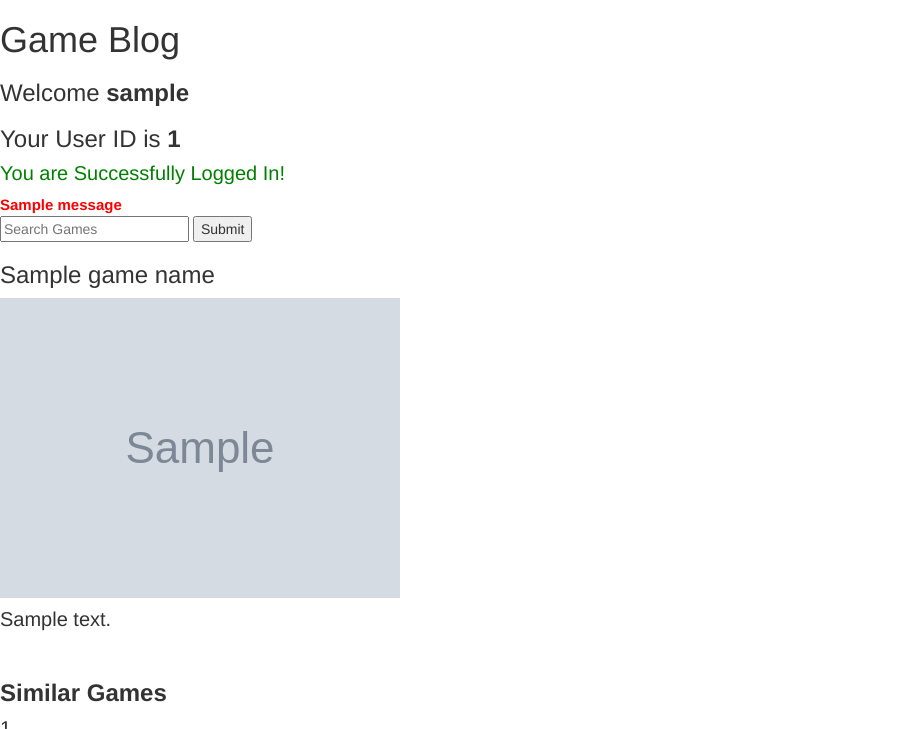
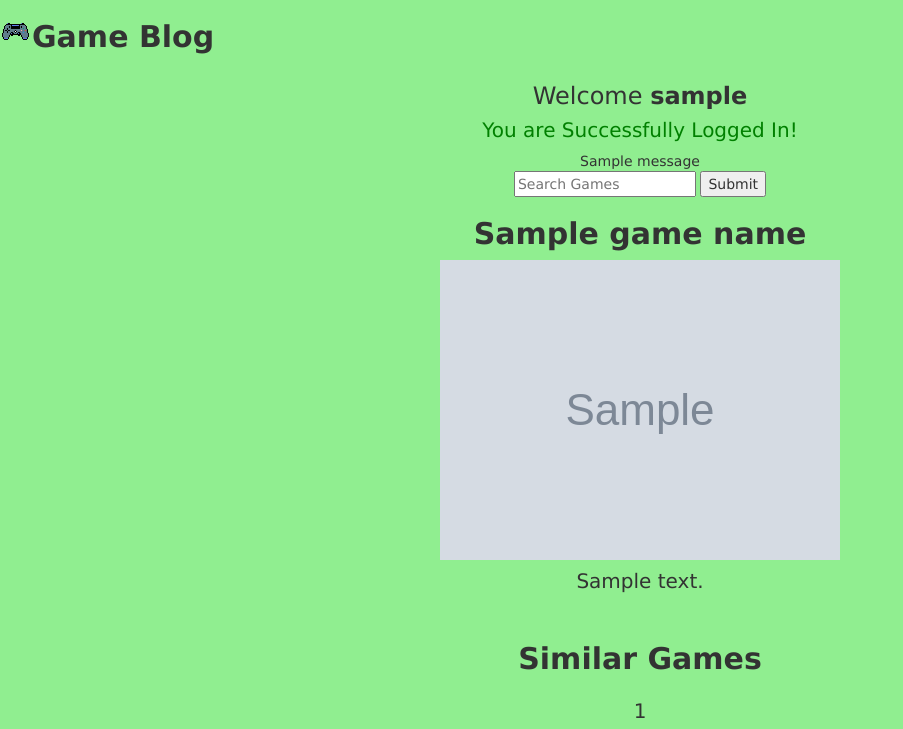
Before and after one commit to bachoij316/Group-3-Section-006--Game-Blog--Sprint2, a Flask app: template templates/main.html in a window 1280 px wide. Shown: the top 729 px of the page, without its empty margins (0-903 px from the left). Run offline with Flask 2, Linux system fonts and the light colour scheme; the template is opened without the code that fills it: most values are stand-ins (such as "Sample title", 1, 10 or a date in 2020); grey boxes marked "Sample" are stand-in pictures; one stand-in notice (Sample message) is shown; some libraries are stand-ins or nearby versions.

Commit message:
design overhaul, display bugs, site logo, flash messages

```diff
--- a/app.py
+++ b/app.py
@@ -132,7 +132,7 @@ def login():
         user_form = flask.request.form
 
         if user_form["userName"] is None:
-            flask.flash("Can't Find User Info, Please Check Again")
+            flask.flash("Invalid User Information. Try Again!")
             return flask.render_template("login.html")
 
         elif Users.query.filter_by(username=user_form["userName"]).first():
@@ -150,11 +150,11 @@ def login():
 
                 return flask.render_template("main.html", username=user.username)
             else:
-                flask.flash("Can't Find User Info, Please Check Again")
+                flask.flash("Invalid User Information. Try Again!")
                 return flask.render_template("login.html")
 
         else:
-            flask.flash("Can't Find User Info, Please Check Again")
+            flask.flash("Invalid User Information. Try Again!")
             return flask.render_template("login.html")
     else:
         return flask.render_template("login.html")
--- a/static/style.css
+++ b/static/style.css
@@ -1,3 +1,13 @@
+body {
+    text-align: center;
+    background-color: lightgreen;
+    font-family: Verdana;
+}
+
+h5 {
+    font-size: 20px;
+}
+
 .G_button {
     height: 20%;
     width: 20%;
@@ -5,12 +15,39 @@
     margin-bottom: 20px;
 }
 
-.flashes {
+.error {
     color: red;
     font-weight: bold;
     font-size: 15px;
 }
+.controller {
+    position: relative;
+}
 
-h5 {
-    font-size: 20px;
+.searched-game-title {
+    font-size: 30px;
+    font-weight: bold;
 }
+
+.recommendations {
+    height: 100px;
+    width: 100px;
+}
+.logo {
+    display: flex;
+    align-items: center;
+}
+
+.game-blog {
+    font-size: 30px;
+    font-weight: bold;
+}
+
+.row {
+    display: flex;
+}
+
+.column {
+    flex: 10%;
+    padding: 5px;
+}
--- a/templates/account.html
+++ b/templates/account.html
@@ -10,7 +10,10 @@
 </head>
 
 <body>
-    <h1> Game Blog </h1>
+    <div class="logo">
+        <img class="controller" src="static/favicon-32x32.png" />
+        <h2 class="game-blog"> Game Blog </h2>
+    </div>
     <h3> Welcome <b>{{username}}</b></h3>
     <br>
     {% for game_name in saved_games %}
--- a/templates/index.html
+++ b/templates/index.html
@@ -10,7 +10,10 @@
 </head>
 
 <body>
-    <h1 text-align: center;>Welcome to Game Blog</h1>
+    <div class="logo">
+        <img class="controller" src="static/favicon-32x32.png" />
+        <h2 class="game-blog"> Game Blog </h2>
+    </div>
     <p>Already have an account?</p>
     <a class="lr" href="{{url_for('login')}}"> Log In Here! </a>
 
--- a/templates/main.html
+++ b/templates/main.html
@@ -10,9 +10,15 @@
 </head>
 
 <body>
-    <h1> Game Blog </h1>
+    <div class="logo">
+        <img class="controller" src="static/favicon-32x32.png" />
+        <h2 class="game-blog"> Game Blog </h2>
+    </div>
     <h3> Welcome <b>{{ username }}</b></h3>
+    <!--
+    If we want this that's fine but looks distracting to me personally.
     <h3> Your User ID is <b>{{ user_id }}</b></h3>
+    -->
     <h5 style="color: green;"> You are Successfully Logged In!</h5>
 
     {% with messages = get_flashed_messages() %}
@@ -30,24 +36,29 @@
         <input type="submit" class="submit" value="Submit" />
     </form>
 
-    <h3>{{ game_name }}</h3>
+    <h3 class="searched-game-title">{{ game_name }}</h3>
     <img src="{{cover_url}}">
     <h5>{{ game_summary }}</h5>
 
     <br>
 
-    <h3><b>Similar Games</b></h3>
-    {% for game in similar_game_data %}
-    <h5>{{ game[0] }}</h5>
-    <img src="{{game[1]}}">
-    {% endfor %}
-
+    {% if similar_game_data %}
+    <h3 class="searched-game-title">Similar Games</h3>
+    <div class="row">
+        {% for game in similar_game_data %}
+        <div class="column">
+            <h5 class="summary">{{ game[0] }}</h5>
+            <img class="recommendations" src="{{game[1]}}">
+        </div>
+        {% endfor %}
+    </div>
+    {% endif %}
     <form method="POST" action="/account">
-        <input type="submit" value="Check out your account" />
+        <input type="submit" value="View Account" />
     </form>
     <br>
     <form method="POST" action="/logout">
-        <input type="submit" value="Log Out!" />
+        <input type="submit" value="Log Out" />
     </form>
 </body>
 
--- a/templates/signup.html
+++ b/templates/signup.html
@@ -10,7 +10,10 @@
 </head>
 
 <body>
-    <h1 text-align: center;>Game Blog</h1>
+    <div class="logo">
+        <img class="controller" src="static/favicon-32x32.png" />
+        <h2 class="game-blog"> Game Blog </h2>
+    </div>
     {% with messages = get_flashed_messages() %}
     {% if messages %}
     {% for message in messages %}
```
Also changed, not shown: templates/login.html (+5 -2 lines).
